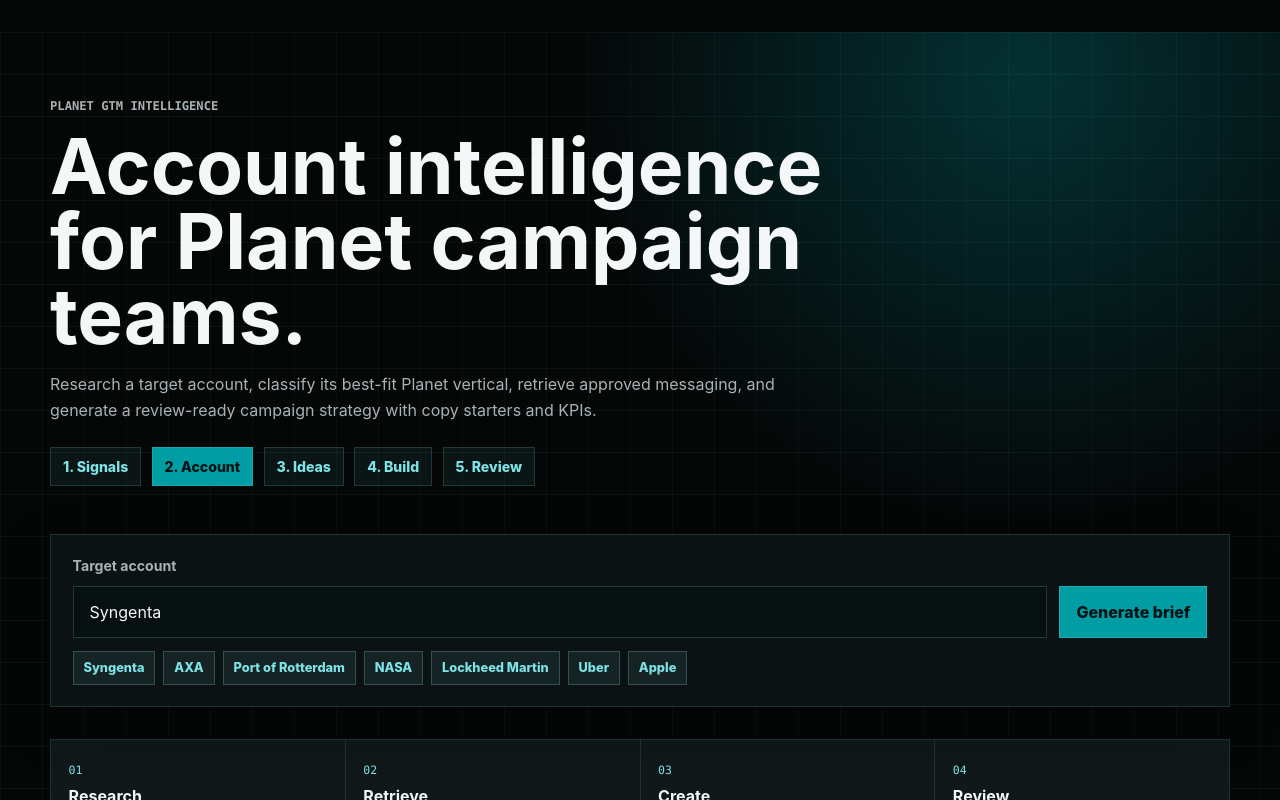
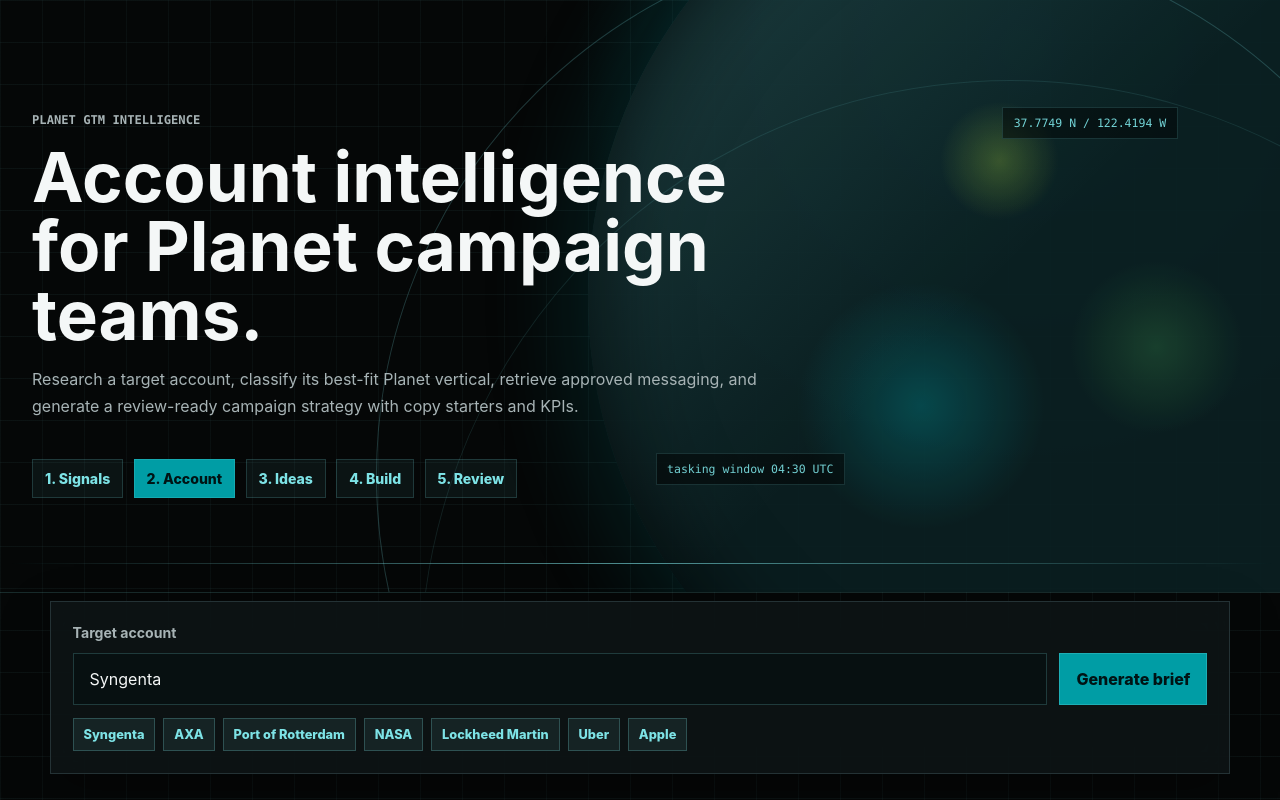
Before and after one commit to akankshalksingh/planet-campaign-brief-agent, a Next.js app: page / in a window 1280 px wide. Shown: the top 800 px of the page. Built offline with nearby package versions, Linux system fonts and the light colour scheme.

Commit message:
Restore orbit hero across workflow pages

```diff
--- a/app/attribution-review/page.tsx
+++ b/app/attribution-review/page.tsx
@@ -1,4 +1,5 @@
 import Link from "next/link";
+import { OrbitField } from "@/app/components/OrbitField";
 import { buildMockCampaignPackage } from "@/lib/campaign-builder/mockOutput";
 import { buildCampaignInputFromSignal, getSignalById, getSignalIdea, leadSignals } from "@/lib/signals";
 
@@ -25,6 +26,8 @@
   return (
     <main>
       <section className="signalDetailHero">
+        <OrbitField />
+        <div className="signalDetailHeroContent">
           <div>
             <p className="eyebrow">Attribution Review</p>
             <h1>Measurement before launch.</h1>
@@ -45,6 +48,7 @@
             <div><span>Status</span><strong>{packageOutput.attributionReadiness.status.replace("_", " ")}</strong></div>
             <div><span>UTMs</span><strong>{packageOutput.utmLinks.length}</strong></div>
             <div className="warn"><span>Human review</span><strong>Required</strong></div>
+          </div>
         </div>
       </section>
 
--- a/app/campaign-builder/page.tsx
+++ b/app/campaign-builder/page.tsx
@@ -2,6 +2,7 @@
 
 import Link from "next/link";
 import { FormEvent, useState } from "react";
+import { OrbitField } from "@/app/components/OrbitField";
 import {
   CAMPAIGN_BUILDER_CHANNELS,
   CampaignBuilderChannel,
@@ -360,7 +361,8 @@
   return (
     <main>
       <section className="signalHero">
-        <div>
+        <OrbitField />
+        <div className="signalHeroContent">
           <p className="eyebrow">Campaign Builder V2</p>
           <h1>Build launch-ready campaign packages.</h1>
           <p>
--- a/app/campaign-idea/page.tsx
+++ b/app/campaign-idea/page.tsx
@@ -2,6 +2,7 @@
 
 import Link from "next/link";
 import { FormEvent, useState } from "react";
+import { OrbitField } from "@/app/components/OrbitField";
 import {
   CAMPAIGN_GOALS,
   CampaignGoal,
@@ -270,7 +271,8 @@
   return (
     <main>
       <section className="signalHero">
-        <div>
+        <OrbitField />
+        <div className="signalHeroContent">
           <p className="eyebrow">Signal-to-campaign planner</p>
           <h1>Turn campaign ideas into GTM motions.</h1>
           <p>
--- a/app/globals.css
+++ b/app/globals.css
@@ -806,16 +806,37 @@
 }
 
 .signalHero {
-  padding: 4rem 0 1rem;
+  position: relative;
+  width: 100%;
+  min-height: 74vh;
+  margin: 0;
+  overflow: hidden;
+  border-bottom: 1px solid rgba(125, 227, 230, 0.16);
 }
 
 .signalHero h1,
 .signalDetailHero h1 {
   max-width: 780px;
   margin: 0;
-  font-size: clamp(3rem, 6vw, 5.8rem);
-  line-height: 0.98;
+  font-size: clamp(3rem, 5.4vw, 5.6rem);
+  line-height: 1;
   letter-spacing: 0;
+}
+
+.signalHeroContent,
+.signalDetailHeroContent {
+  position: relative;
+  z-index: 2;
+  width: min(1280px, calc(100% - 4rem));
+  margin: 0 auto;
+  padding: 5rem 0 4rem;
+}
+
+.signalHeroContent {
+  display: flex;
+  min-height: 74vh;
+  flex-direction: column;
+  justify-content: center;
 }
 
 .signalHero p,
@@ -966,7 +987,6 @@
 }
 
 .signalCardHeader,
-.signalDetailHero,
 .signalActionBand {
   display: grid;
   grid-template-columns: minmax(0, 1fr) auto;
@@ -1025,7 +1045,20 @@
 }
 
 .signalDetailHero {
-  padding-top: 3.5rem;
+  position: relative;
+  width: 100%;
+  min-height: 58vh;
+  margin: 0;
+  overflow: hidden;
+  border-bottom: 1px solid rgba(125, 227, 230, 0.16);
+}
+
+.signalDetailHeroContent {
+  display: grid;
+  grid-template-columns: minmax(0, 1fr) minmax(320px, 460px);
+  gap: 1.5rem;
+  align-items: center;
+  min-height: 58vh;
 }
 
 .timelineList {
@@ -1139,17 +1172,20 @@
   .resultHero,
   .resultGrid,
   .signalGrid,
-  .signalDetailHero,
+  .signalDetailHeroContent,
   .signalCardHeader,
   .signalActionBand {
     grid-template-columns: 1fr;
   }
 
-  .heroContent {
+  .heroContent,
+  .signalHeroContent,
+  .signalDetailHeroContent {
     align-items: center;
     gap: 2rem;
     min-height: auto;
     padding: 4rem 0 3rem;
+    width: min(1180px, calc(100% - 2rem));
   }
 
   .workflowBand,
@@ -1168,13 +1204,17 @@
     grid-template-columns: 1fr;
   }
 
-  .hero h1 {
+  .hero h1,
+  .signalHero h1,
+  .signalDetailHero h1 {
     font-size: 3rem;
   }
 }
 
 @media (min-width: 1280px) {
-  .heroContent {
+  .heroContent,
+  .signalHeroContent,
+  .signalDetailHeroContent {
     width: min(1280px, calc(100% - 4rem));
   }
 }
--- a/app/page.tsx
+++ b/app/page.tsx
@@ -3,6 +3,7 @@
 import Link from "next/link";
 import { FormEvent, useState } from "react";
 import { BriefView } from "@/app/components/BriefView";
+import { OrbitField } from "@/app/components/OrbitField";
 import { CampaignBrief } from "@/lib/types";
 
 const examples = ["Syngenta", "AXA", "Port of Rotterdam", "NASA", "Lockheed Martin", "Uber", "Apple"];
@@ -42,7 +43,8 @@
   return (
     <main>
       <section className="signalHero">
-        <div>
+        <OrbitField />
+        <div className="signalHeroContent">
           <p className="eyebrow">Planet GTM intelligence</p>
           <h1>Account intelligence for Planet campaign teams.</h1>
           <p>
--- a/app/signals/[id]/ideas/page.tsx
+++ b/app/signals/[id]/ideas/page.tsx
@@ -1,5 +1,6 @@
 import Link from "next/link";
 import { notFound } from "next/navigation";
+import { OrbitField } from "@/app/components/OrbitField";
 import { getSignalById } from "@/lib/signals";
 
 export default async function SignalIdeasPage({ params }: { params: Promise<{ id: string }> }) {
@@ -10,6 +11,8 @@
   return (
     <main>
       <section className="signalDetailHero">
+        <OrbitField />
+        <div className="signalDetailHeroContent">
           <div>
             <p className="eyebrow">Campaign ideas from signal</p>
             <h1>{signal.accountName}</h1>
@@ -26,6 +29,7 @@
             <span>Intent summary</span>
             <strong>{signal.confidence} confidence · {signal.intentScore}/100 · {signal.status}</strong>
             <p>{signal.recommendedAction}</p>
+          </div>
         </div>
       </section>
 
--- a/app/signals/[id]/page.tsx
+++ b/app/signals/[id]/page.tsx
@@ -1,5 +1,6 @@
 import Link from "next/link";
 import { notFound } from "next/navigation";
+import { OrbitField } from "@/app/components/OrbitField";
 import { getSignalById } from "@/lib/signals";
 
 export default async function SignalDetailPage({ params }: { params: Promise<{ id: string }> }) {
@@ -12,6 +13,8 @@
   return (
     <main>
       <section className="signalDetailHero">
+        <OrbitField />
+        <div className="signalDetailHeroContent">
           <div>
             <p className="eyebrow">Account Signal Detail</p>
             <h1>{signal.accountName}</h1>
@@ -29,6 +32,7 @@
             <div><span>Confidence</span><strong>{signal.confidence}</strong></div>
             <div><span>Status</span><strong>{signal.status}</strong></div>
             <div className={signal.reviewFlags.some((flag) => flag.severity === "High") ? "warn" : ""}><span>Review flags</span><strong>{signal.reviewFlags.length}</strong></div>
+          </div>
         </div>
       </section>
 
--- a/app/signals/page.tsx
+++ b/app/signals/page.tsx
@@ -2,6 +2,7 @@
 
 import Link from "next/link";
 import { useState } from "react";
+import { OrbitField } from "@/app/components/OrbitField";
 import { leadSignals } from "@/lib/signals";
 
 const highConfidence = leadSignals.filter((signal) => signal.confidence === "High" || signal.confidence === "Very High");
@@ -105,7 +106,8 @@
   return (
     <main>
       <section className="signalHero">
-        <div>
+        <OrbitField />
+        <div className="signalHeroContent">
           <p className="eyebrow">GTM Signal Inbox</p>
           <h1>Today&apos;s account signals</h1>
           <p>
```
Lines whose indentation alone changed are shown as unchanged.
